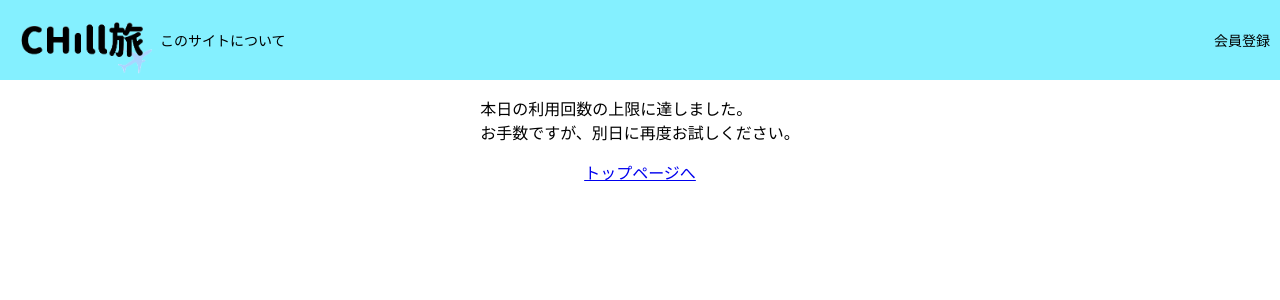
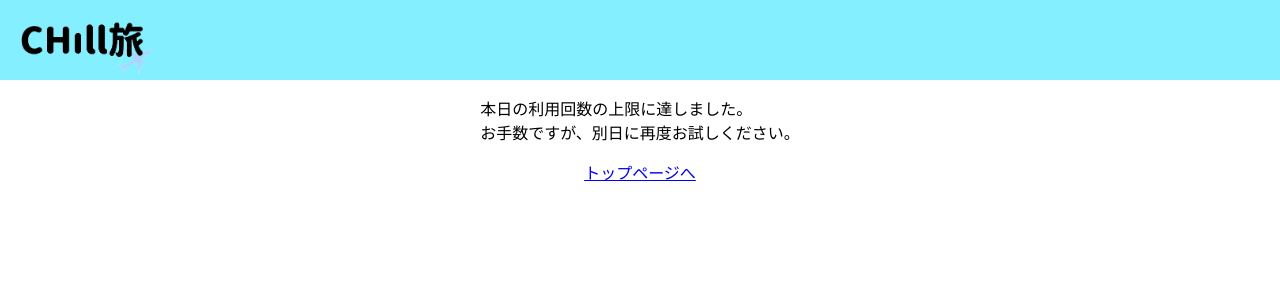
Before and after one commit to manasan-iTL/trip-plan-maker-frontend, a React (Vite) app in the folder frontend/: page /errors in a window 1280 px wide. Shown: the top 300 px of the page. Built offline with nearby package versions, Linux system fonts and the light colour scheme.

Commit message:
fix: 要らない要素を削除

```diff
--- a/frontend/src/components/ui/Header/Header.tsx
+++ b/frontend/src/components/ui/Header/Header.tsx
@@ -10,20 +10,6 @@ const Header = () => {
                         <img src={logo} alt="" className={classes.image}/>
                     </a>
                 </h1>
-                <nav className={classes.globalNav}>
-                    <ul className={classes.list}>
-                        <li className={classes.item}>
-                            <a href="#" className={classes.link}>
-                                このサイトについて
-                            </a>
-                        </li>
-                        <li className={classes.item}>
-                            <a href="#" className={classes.link}>
-                                会員登録
-                            </a>
-                        </li>
-                    </ul>
-                </nav>
             </div>
         </header>
     )
```
